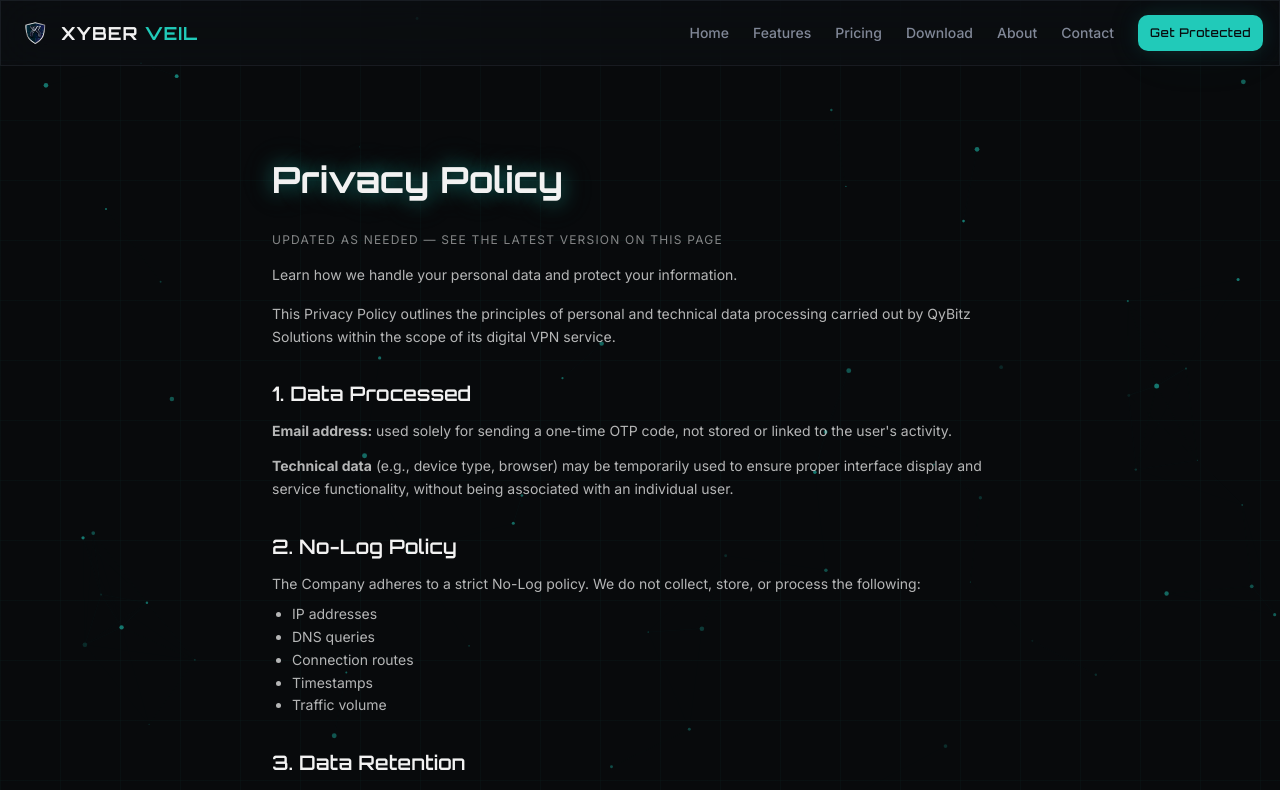
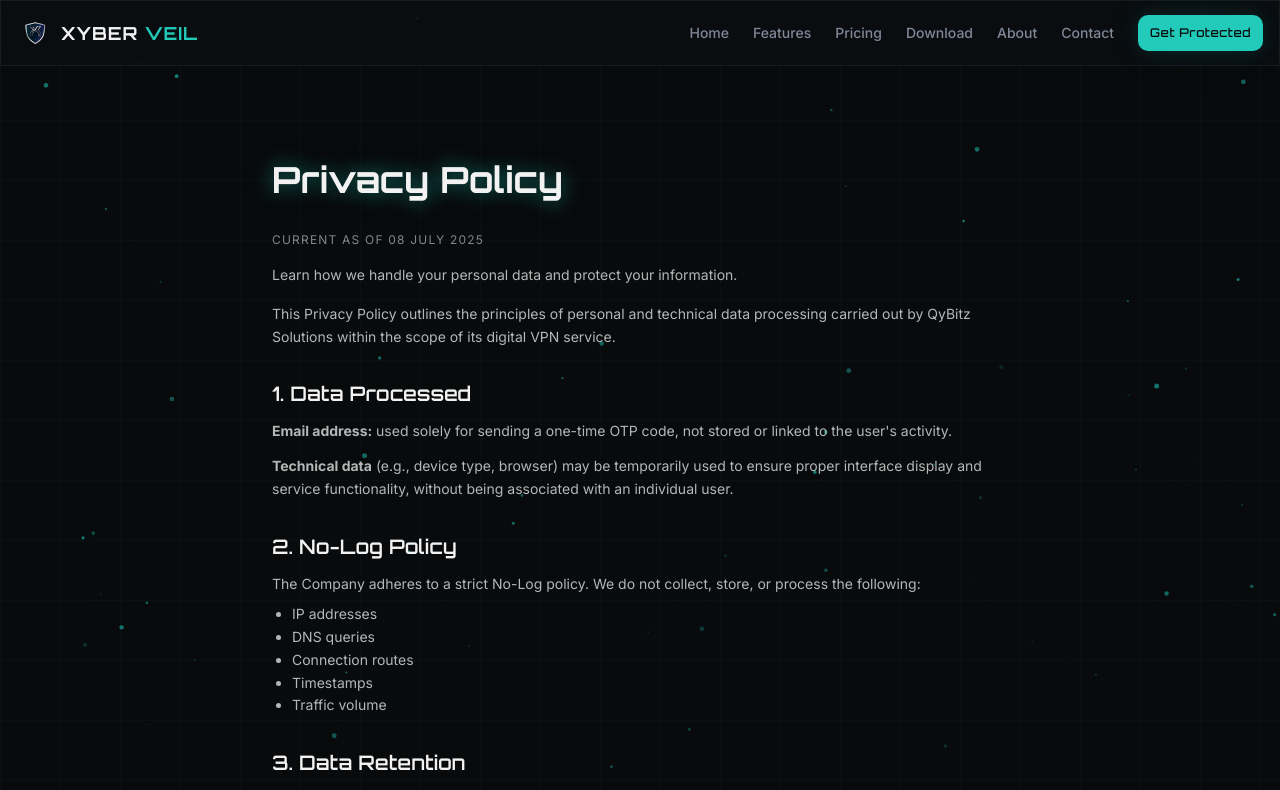
Before and after one commit to visiontechhhh360-lgtm/xyberveilwebsite, a React (Vite) app: page /privacy in a window 1280 px wide. Shown: the top 790 px of the page. Built offline with nearby package versions, Linux system fonts and the light colour scheme; the HTML template or start-up script is replaced by a standard one.

Commit message:
Updated multiple pages

```diff
--- a/src/pages/Privacy.tsx
+++ b/src/pages/Privacy.tsx
@@ -10,7 +10,7 @@ const Privacy = () => (
    <div className="mx-auto max-w-3xl">
 
              <p className="mt-3 text-xs uppercase tracking-widest text-white/50">
-            Updated as needed — see the latest version on this page
+            Current as of 08 July 2025
           </p>
           <p className="mt-4 text-sm leading-relaxed text-white/70">
             Learn how we handle your personal data and protect your information.
--- a/src/pages/Terms.tsx
+++ b/src/pages/Terms.tsx
@@ -10,7 +10,7 @@ const Terms = () => (
            <div className="mx-auto max-w-3xl">
 
           <p className="mt-3 text-xs uppercase tracking-widest text-white/50">
-            Updated as needed — see the latest version on this page
+            Current as of 08 July 2025
           </p>
           <p className="mt-4 text-sm leading-relaxed text-white/70">
             Learn how we handle your personal data and protect your information.
```
